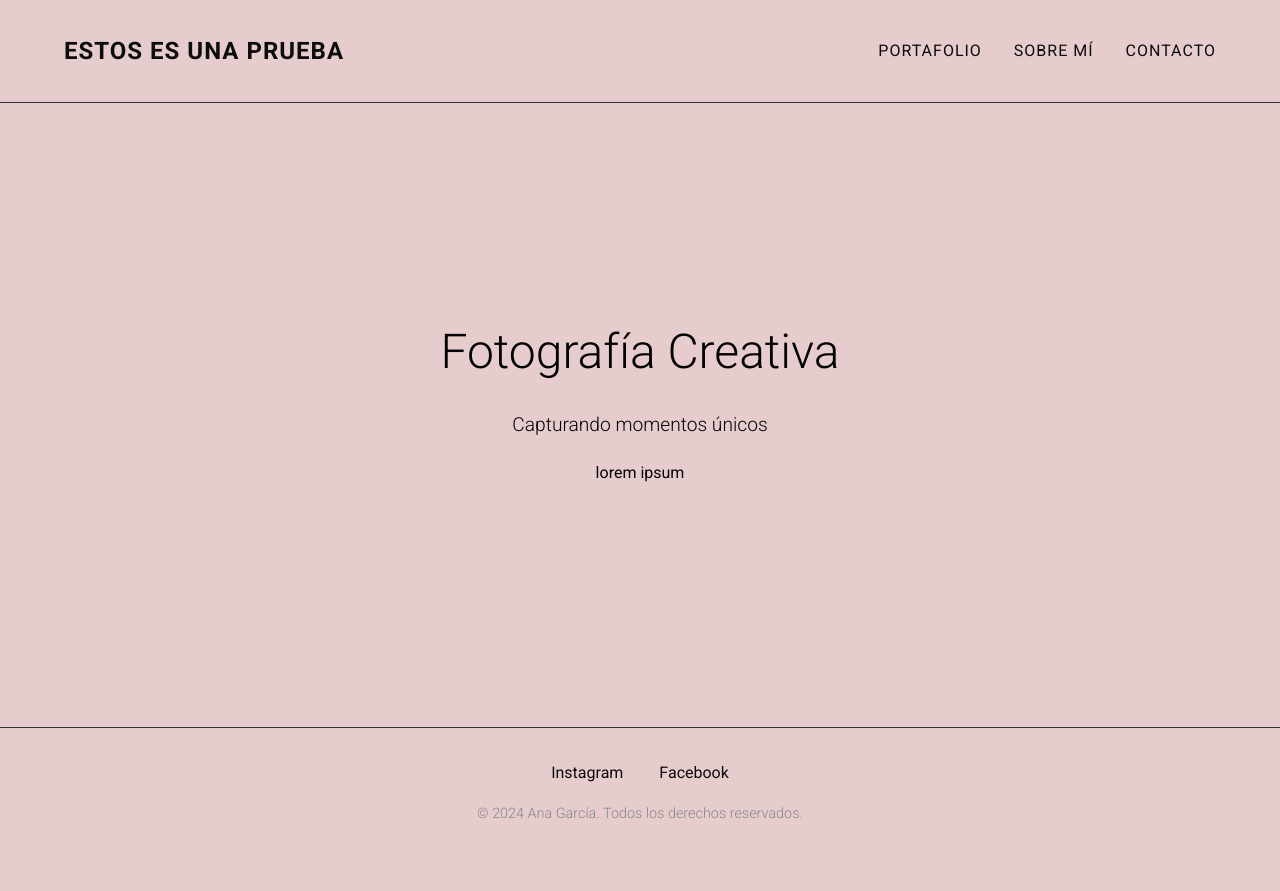
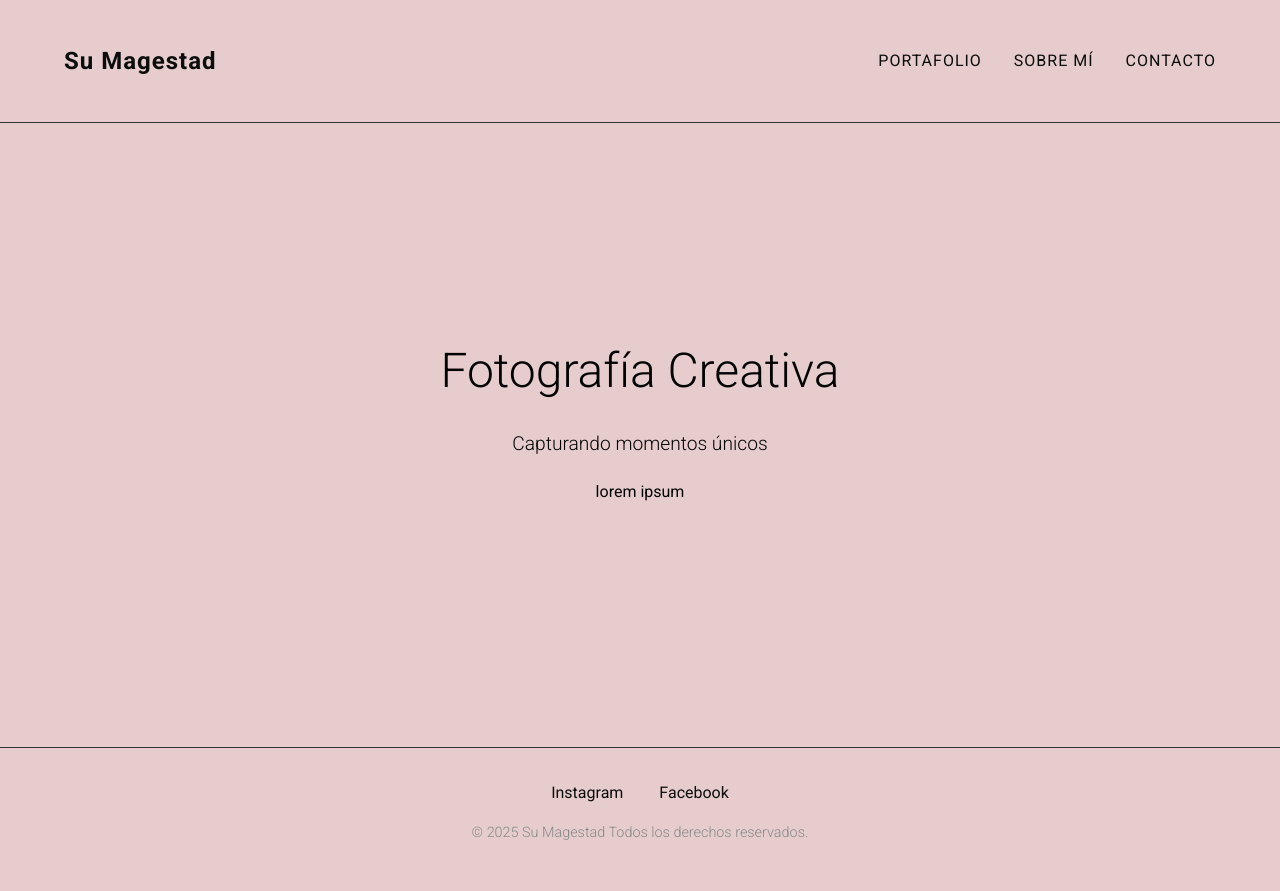
Before and after one commit to leoperozo/Pagina-fotografica, a plain HTML site: page index.html in a window 1280 px wide. Drawn offline with Linux system fonts and the light colour scheme.

Commit message:
Implement footer and header loading via JavaScript; refactor index and portfolio pages to use dynamic content.

```diff
--- a/footer.html
+++ b/footer.html
@@ -0,0 +1,7 @@
+    <footer class="main-footer">
+        <div class="social-links">
+            <a href="#">Instagram</a>
+            <a href="#">Facebook</a>
+        </div>
+        <p>&copy; 2025 Su Magestad Todos los derechos reservados.</p>
+    </footer>
--- /dev/null
+++ b/include-footer.js
@@ -0,0 +1,8 @@
+// Este script carga el footer.html y lo inserta en el elemento con id="header-container"
+document.addEventListener("DOMContentLoaded", function() {
+    fetch("footer.html")
+        .then(response => response.text())
+        .then(data => {
+            document.getElementById("footer-container").innerHTML = data;
+        });
+});
--- a/index.html
+++ b/index.html
@@ -11,18 +11,7 @@
 </head>
 <body>
 
-    <header class="main-header">
-        <div class="logo">
-            <a href="index.html">ESTOS ES UNA PRUEBA</a>
-        </div>
-        <nav class="main-nav">
-            <ul>
-                <li><a href="portfolio.html">PORTAFOLIO</a></li>
-                <li><a href="about.html">SOBRE MÍ</a></li>
-                <li><a href="contact.html">CONTACTO</a></li>
-            </ul>
-        </nav>
-    </header>
+   <div id="header-container"></div>
 
     <main class="hero">
         <div class="hero-content">
@@ -32,13 +21,9 @@
         </div>
     </main>
 
-    <footer id="contact" class="main-footer">
-        <div class="social-links">
-            <a href="https://www.instagram.com/soyyanesita?igsh=MXdhaHlpZnQwMTdkZw==">Instagram</a>
-            <a href="#">Facebook</a>
-        </div>
-        <p>&copy; 2024 Ana García. Todos los derechos reservados.</p>
-    </footer>
+    <div id="footer-container"></div>
+<script src="include-header.js"></script>
+<script src="include-footer.js"></script>
 
 </body>
 </html>
--- a/style.css
+++ b/style.css
@@ -46,7 +46,7 @@ p {
 
 .main-nav ul {
     list-style: none;
-    margin: 0;
+    margin: 10;
     padding: 0;
     display: flex;
 }
```
Also changed, not shown: portfolio.html (+2 -24 lines).
